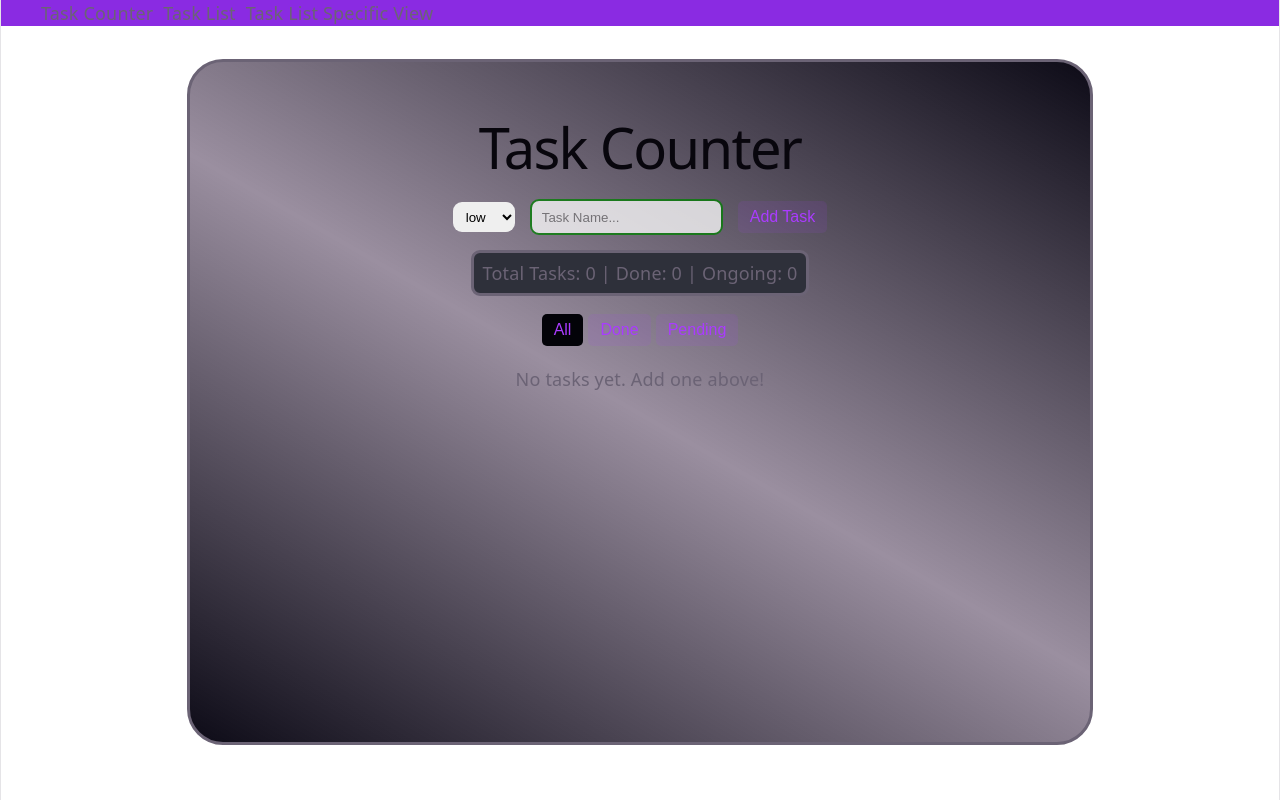
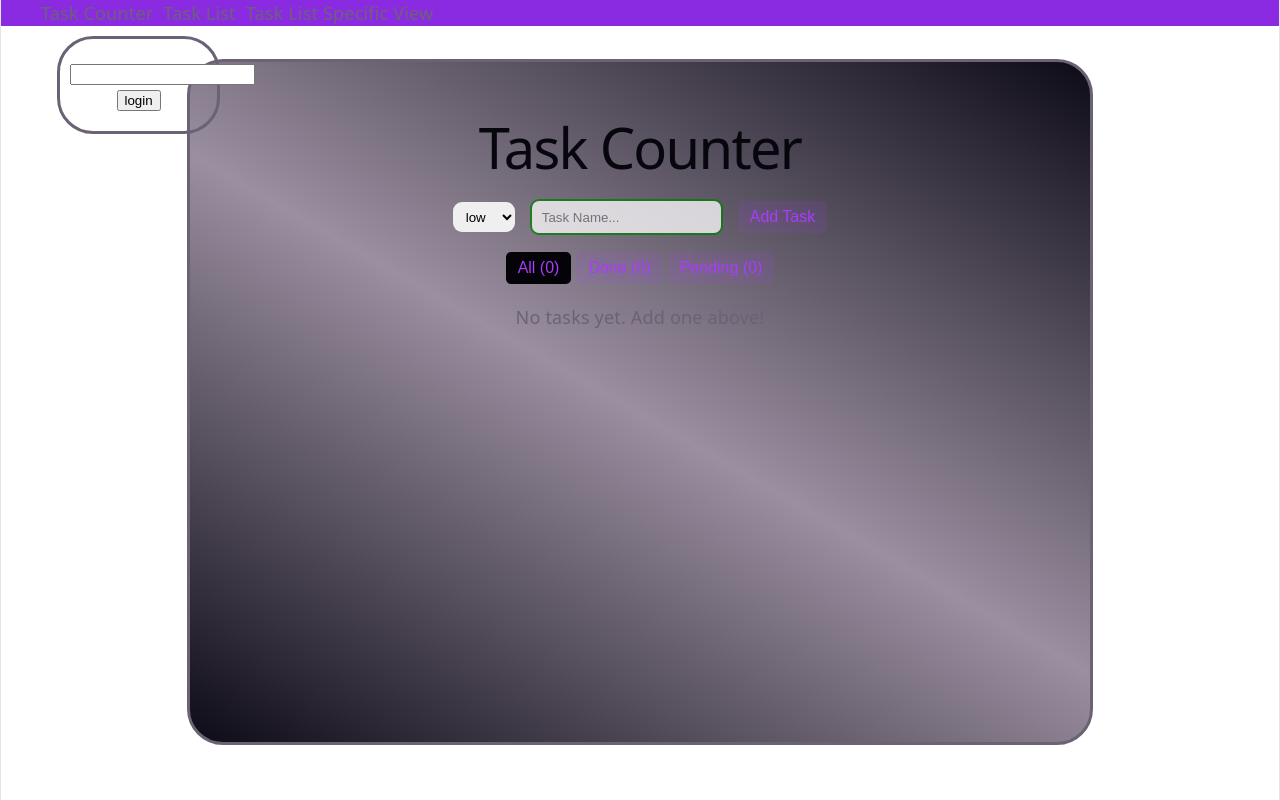
Before and after one commit to ervnmrcdo/MERCADO_ERVIN_FRONTEND, a Vue app: page /task-counter in a window 1280 px wide. Built offline with nearby package versions, Linux system fonts and the light colour scheme.

Commit message:
add: login component

```diff
--- a/package.json
+++ b/package.json
@@ -10,6 +10,7 @@
   },
   "dependencies": {
     "pinia": "^3.0.4",
+    "pinia-plugin-persistedstate": "^4.7.1",
     "vue": "^3.5.34",
     "vue-router": "^4.6.4"
   },
--- a/router/router-index.js
+++ b/router/router-index.js
@@ -1,6 +1,6 @@
 import { createWebHistory, createRouter } from "vue-router";
 import { useTaskStore } from "../src/stores/taskStore.js";
-import TaskCounter from "../src/components/TaskCounter.vue";
+import TaskCounter from "../src/views/TaskCounter.vue";
 import TaskDetailView from "../src/views/TaskDetailView.vue";
 import AboutView from "../src/views/AboutView.vue";
 import TaskListView from "../src/views/TaskListView.vue";
--- a/src/App.vue
+++ b/src/App.vue
@@ -1,7 +1,7 @@
 <script setup>
 // import HelloWorld from "./components/HelloWorld.vue";
 import NavBar from "./components/NavBar.vue";
-import TaskCounter from "./components/TaskCounter.vue";
+// import TaskCounter from "./components/TaskCounter.vue";
 </script>
 
 <template>
--- /dev/null
+++ b/src/components/LoginDialog.vue
@@ -0,0 +1,37 @@
+<template>
+  <div class="login-dialog-container">
+    <div v-if="!isLoggedIn" class="login-dialog-wrapper">
+      <input v-model="usernameInput" type="text" />
+      <button @click="login(usernameInput)">login</button>
+    </div>
+
+    <div v-else class="login-dialog-wrapper">
+      <span>{{ currentUser.name }}</span>
+      <button @click="logout()">logout</button>
+    </div>
+  </div>
+</template>
+
+<script setup>
+import { useUserStore } from "../stores/userStore.ts";
+import { storeToRefs } from "pinia";
+
+const userStore = useUserStore();
+const { currentUser, usernameInput, userList, isLoggedIn } = storeToRefs(userStore);
+const { login, logout} = userStore;
+
+console.log(currentUser.value);
+</script>
+
+<style lang="scss" scoped>
+.login-dialog-container {
+  border-style: solid;
+  width: 50%;
+  min-height: 80%;
+  justify-self: center;
+  padding: 20px 10px;
+  margin: 10px;
+  border-radius: 2rem;
+
+}
+</style>
--- a/src/components/NavBar.vue
+++ b/src/components/NavBar.vue
@@ -5,7 +5,9 @@
         Task Counter
       </li>
       <li :class="{ 'navbar-items': true }" @click="goToTaskList">Task List</li>
-      <li :class="{ 'navbar-items': true }" @click="goToTaskListSpecificView">Task List Specific View</li>
+      <li :class="{ 'navbar-items': true }" @click="goToTaskListSpecificView">
+        Task List Specific View
+      </li>
     </ul>
   </div>
 </template>
@@ -25,7 +27,6 @@ function goToTaskList() {
 function goToTaskListSpecificView() {
   router.push("/task-list-specific-view");
 }
-
 </script>
 
 <style scoped>
--- a/src/main.js
+++ b/src/main.js
@@ -3,8 +3,10 @@ import './style.css'
 import App from './App.vue'
 import  router  from '../router/router-index.js'
 import { createPinia } from 'pinia'
+import piniaPluginPersistedstate from 'pinia-plugin-persistedstate'
+
 
 const app = createApp(App)
-app.use(createPinia())
+app.use(createPinia().use(piniaPluginPersistedstate))
 app.use(router)
 app.mount('#app')
--- a/src/stores/taskStore.js
+++ b/src/stores/taskStore.js
@@ -1,5 +1,4 @@
 import { defineStore } from "pinia";
-import { ref } from "vue";
 
 export const useTaskStore = defineStore("main", {
   state: () => ({
@@ -20,30 +19,19 @@ export const useTaskStore = defineStore("main", {
     pendingCount(state) {
       return state.tasks.filter((task) => !task.done).length;
     },
-    filteredTasks(state) {
-      console.log(state.filter);
-      if (state.filter === "all") {
-        return state.tasks;
-      } else if (state.filter === "done") {
-        return state.tasks.filter((task) => {
-          return task.done;
-        });
-      } else {
-        return state.tasks.filter((task) => {
-          return !task.done;
-        });
-      }
-    },
+
   },
 
   actions: {
-    addTask(state, newTask) {
-      if (!this.newTaskName.trim()) return;
+    addTask(userName) {
+      console.log(userName);
+      if (!this.newTaskName.trim() && !userName) return;
       this.tasks.push({
         id: this.taskId,
         name: this.newTaskName,
-        isDone: false,
+        done: false,
         priority: this.newTaskPriority,
+        by: userName,
       });
       this.taskId += 1;
       this.newTaskName = "";
@@ -61,7 +49,6 @@ export const useTaskStore = defineStore("main", {
 
     toggleTask(id) {
       const task = this.tasks.find((t) => t.id === id);
-      console.log(task);
       if (task) {
         task.done = !task.done;
       }
@@ -76,4 +63,5 @@ export const useTaskStore = defineStore("main", {
       this.filter = newFilterValue;
     },
   },
+  persist: true,
 });
--- /dev/null
+++ b/src/stores/userStore.ts
@@ -0,0 +1,34 @@
+import { defineStore } from "pinia";
+
+export const useUserStore = defineStore("login-store", {
+  state: () => ({
+    usernameInput: "",
+    currentUser: null ,
+    userList: [] ,
+  }),
+
+  getters: {
+    isLoggedIn(state: any) {
+      return state.currentUser ? true : false;
+    },
+  },
+
+  actions: {
+    login(name:String) {
+      const user = this.userList.find((user) => user.name === name);
+      if (user) {
+        this.currentUser = user;
+      } else {
+        const newUser = new Object({name: name})
+        this.userList.push(newUser)
+        this.currentUser = newUser;
+        }
+    },
+
+    logout() {
+      this.currentUser = null;
+    },
+  },
+
+  persist: true,
+});
--- a/src/components/TaskCounter.vue
+++ b/src/views/TaskCounter.vue
@@ -1,4 +1,12 @@
 <template>
+  <!-- <div>
+    <input v-model="usernameInput" type="text" />
+    <button @click="login(usernameInput)">login</button>
+  </div> -->
+  <div class="login-dialog">
+    <LoginDialog />
+  </div>
+
   <div class="todo-container">
     <h1>Task Counter</h1>
     <div class="task-addition-container">
@@ -17,17 +25,15 @@
           'border-medium': newTaskPriority === 'medium',
           'border-high': newTaskPriority === 'high',
         }"
-        @keyup.enter="addTask"
+        @keyup.enter="addTask(currentUser.name)"
       />
-      <button type="button" class="add-task-button" @click="addTask">
+      <button
+        type="button"
+        class="add-task-button"
+        @click="addTask(currentUser.name)"
+      >
         Add Task
       </button>
-    </div>
-    <div class="stats-container">
-      <span class="stats"
-        >Total Tasks: {{ totalCount }} | Done: {{ doneCount }} | Ongoing:
-        {{ pendingCount }}
-      </span>
     </div>
 
     <div class="filter-settings">
@@ -36,14 +42,14 @@
         :class="{ 'filter-button': true, selected: filter === 'all' }"
         @click="setFilter('all')"
       >
-        All
+        All ({{ totalCount }})
       </button>
       <button
         type="button"
         :class="{ 'filter-button': true, selected: filter === 'done' }"
         @click="setFilter('done')"
       >
-        Done
+        Done ({{ doneCount }})
       </button>
       <button
         type="button"
@@ -51,7 +57,7 @@
         :class="{ selected: filter === 'pending' }"
         @click="setFilter('pending')"
       >
-        Pending
+        Pending ({{ pendingCount }})
       </button>
     </div>
 
@@ -114,14 +120,14 @@
 <script setup>
 import { ref, reactive, computed, watch } from "vue";
 import { useTaskStore } from "../stores/taskStore.js";
+import { useUserStore } from "../stores/userStore.ts";
 import { storeToRefs } from "pinia";
-import NavBar from "./NavBar.vue";
+import LoginDialog from "../components/LoginDialog.vue";
 
-// const newTaskName = ref("");
-// const newTaskPriority = ref("low");
-// const tasks = ref([]);
-// const filter = ref("all"); // all | done | pending
-// const taskId = ref(1);
+const userStore = useUserStore();
+const { currentUser, usernameInput, userList, isLoggedIn } =
+  storeToRefs(userStore);
+const { login, logout } = userStore;
 
 const taskStore = useTaskStore();
 const {
@@ -133,74 +139,34 @@ const {
   doneCount,
   totalCount,
   pendingCount,
-  filteredTasks,
 } = storeToRefs(taskStore);
-const {setFilter, addTask, removeTask, toggleTask, clearAllDone} = taskStore
+const { setFilter, addTask, removeTask, toggleTask, clearAllDone } = taskStore;
 
-console.log(filteredTasks.value)
-// console.log
-// console.log(tasks.value.length)
-
-// const filteredTasks = computed(() => {
-//   if (filter.value === "all") {
-//     return tasks.value;
-//   } else if (filter === "done") {
-//     return tasks.value.filter((task) => {
-//       return task.done;
-//     });
-//   } else {
-//     return tasks.value.filter((task) => {
-//       return !task.done;
-//     });
-//   }
-// });
-
-// const totalCount = computed(() => {
-//   return tasks.value.length;
-// });
-// const doneCount = computed(() => {
-//   return tasks.value.filter((task) => task.done).length;
-// });
-// const pendingCount = computed(() => {
-//   return tasks.value.filter((task) => !task.done).length;
-// });
-
-// function addTask() {
-//   if (!newTaskName.value.trim()) return;
-
-//   tasks.value.push({
-//     id: taskId.value,
-//     name: newTaskName.value,
-//     isDone: false,
-//     priority: newTaskPriority.value,
-//   });
-//   taskId.value = taskId.value + 1;
-//   newTaskName.value = "";
-// }
-
-// function removeTask(id) {
-//   tasks.value = tasks.value.filter((task) => {
-//     return task.id !== id;
-//   });
-// }
-
-// function toggleTask(id) {
-//   const task = tasks.value.find((t) => t.id === id);
-//   if (task) {
-//     task.isDone = !task.isDone;
-//   }
-// }
-
-// function setFilter(newFilterValue) {
-//   filter.value = newFilterValue;
-// }
-
-// function clearAllDone() {
-//   tasks.value = tasks.value.filter((task) => !task.done);
-// }
+function filteredTasks(userName) {
+  if (filter.value === "all") {
+    return tasks.value.filter((task) => {
+      return task.by === userName;
+    });
+  } else if (filter.value === "done") {
+    return tasks.value.filter((task) => {
+      return task.done && task.by === userName;
+    });
+  } else {
+    return tasks.value.filter((task) => {
+      return !task.done && task.by === userName;
+    });
+  }
+}
 </script>
 
 <style lang="scss" scoped>
+.login-dialog {
+  z-index: 100;
+  position: absolute;
+  // display: flex;
+  // justify-self: center;
+}
+
 .list-move,
 .list-enter-active,
 .list-leave-active {
```
Also changed, not shown: 1 other file (tests, documents, lock files or other folders).
